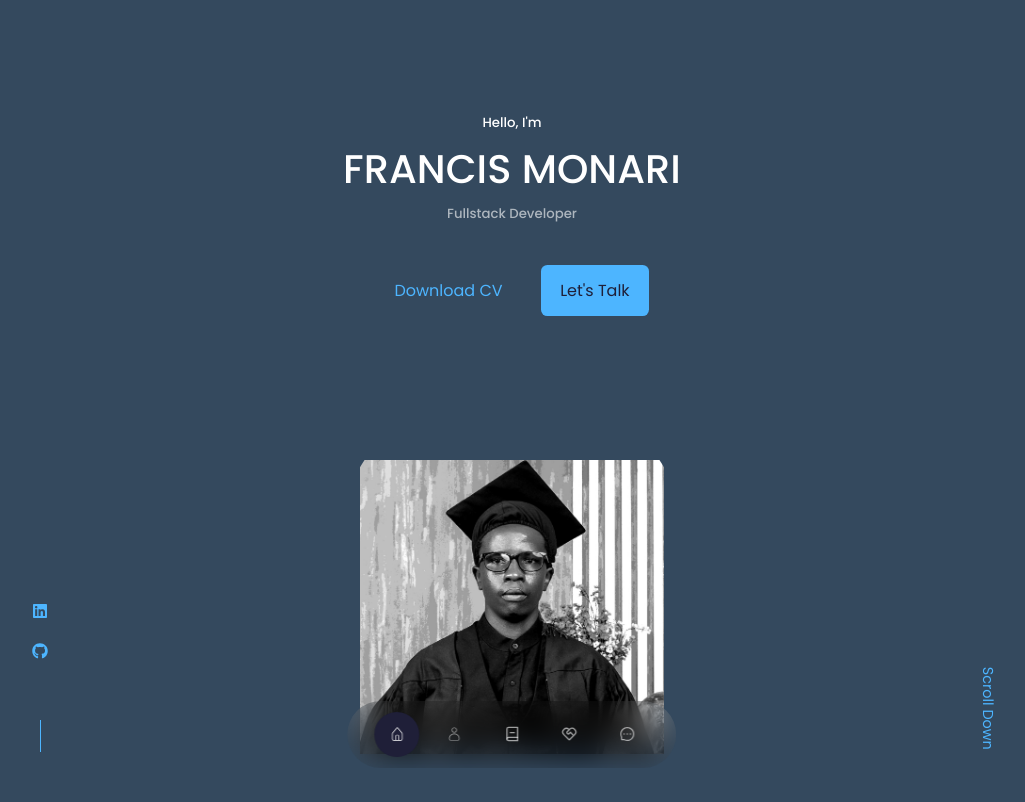
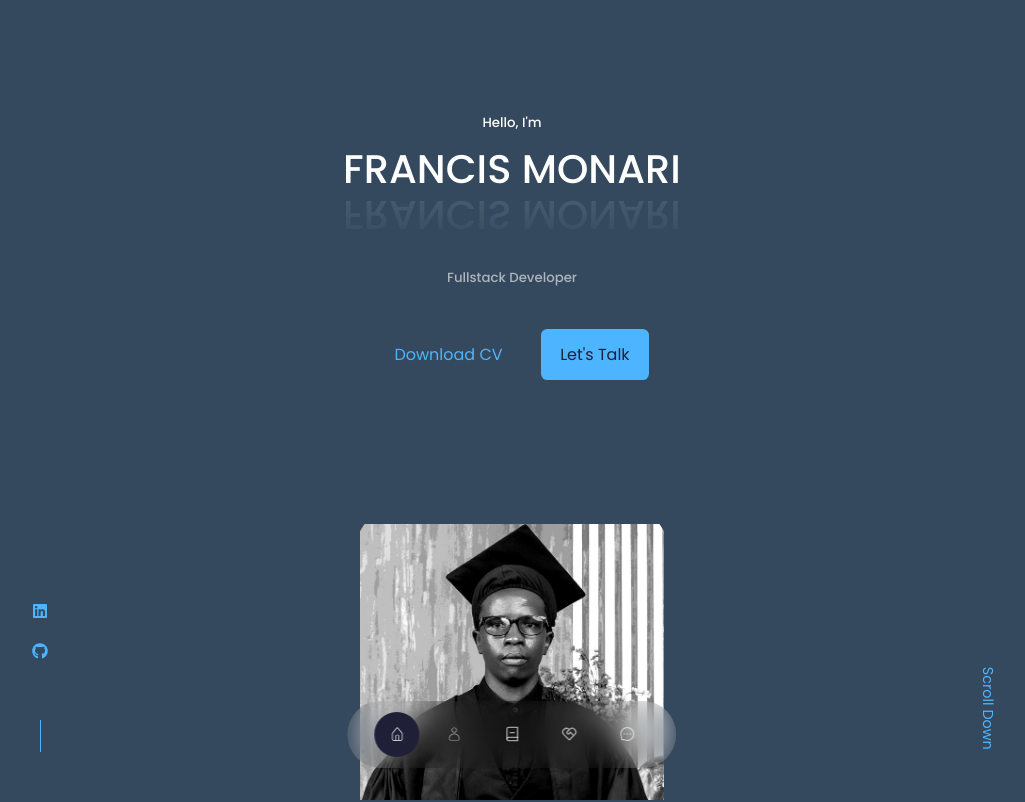
Before and after one commit to monari1/react_portfolio, a React (Create React App) app in the folder portfolio_final/: page / in a window 1280 px wide. Shown: the top 802 px of the page, without its empty margins (128-1153 px from the left). Built offline with nearby package versions, Linux system fonts and the light colour scheme; some icons are missing.

Commit message:
lighting the name in the header section

```diff
--- a/portfolio_final/src/components/header/Header.jsx
+++ b/portfolio_final/src/components/header/Header.jsx
@@ -11,7 +11,7 @@ const Header = () => {
         <h5>
           Hello, I'm
         </h5>
-        <h1>
+        <h1 className='lighting_text'>
           FRANCIS MONARI
         </h1>
         <h5 className='text-light'>
--- a/portfolio_final/src/components/header/header.css
+++ b/portfolio_final/src/components/header/header.css
@@ -38,7 +38,22 @@ header{
     height: 2rem;
     background: var(--color-primary);
 }
+.lighting_text{
+    /* text-decoration: underline; */
+    -webkit-box-reflect: below -150px linear-gradient(transparent, #0004);
+    padding-bottom: 4rem;
+    animation: animate;
+}
 
+@keyframes animate {
+    0%{
+        color: #0e3742;
+        box-shadow: none;
+    }
+    100%{
+        color: #fff;
+    }
+}
 /* ================================= ME =================================== */
  .me{
     background: linear-gradient (var(--color-primary), transparent);
```
